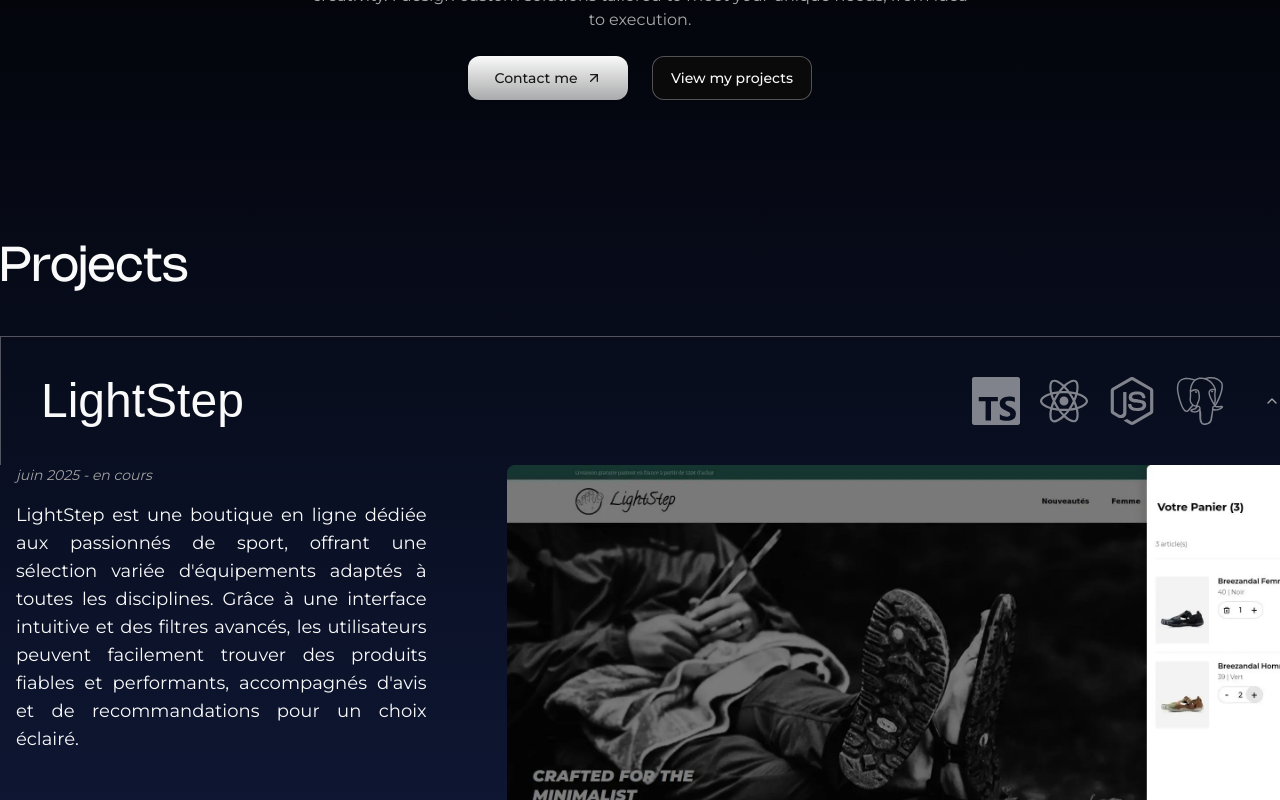
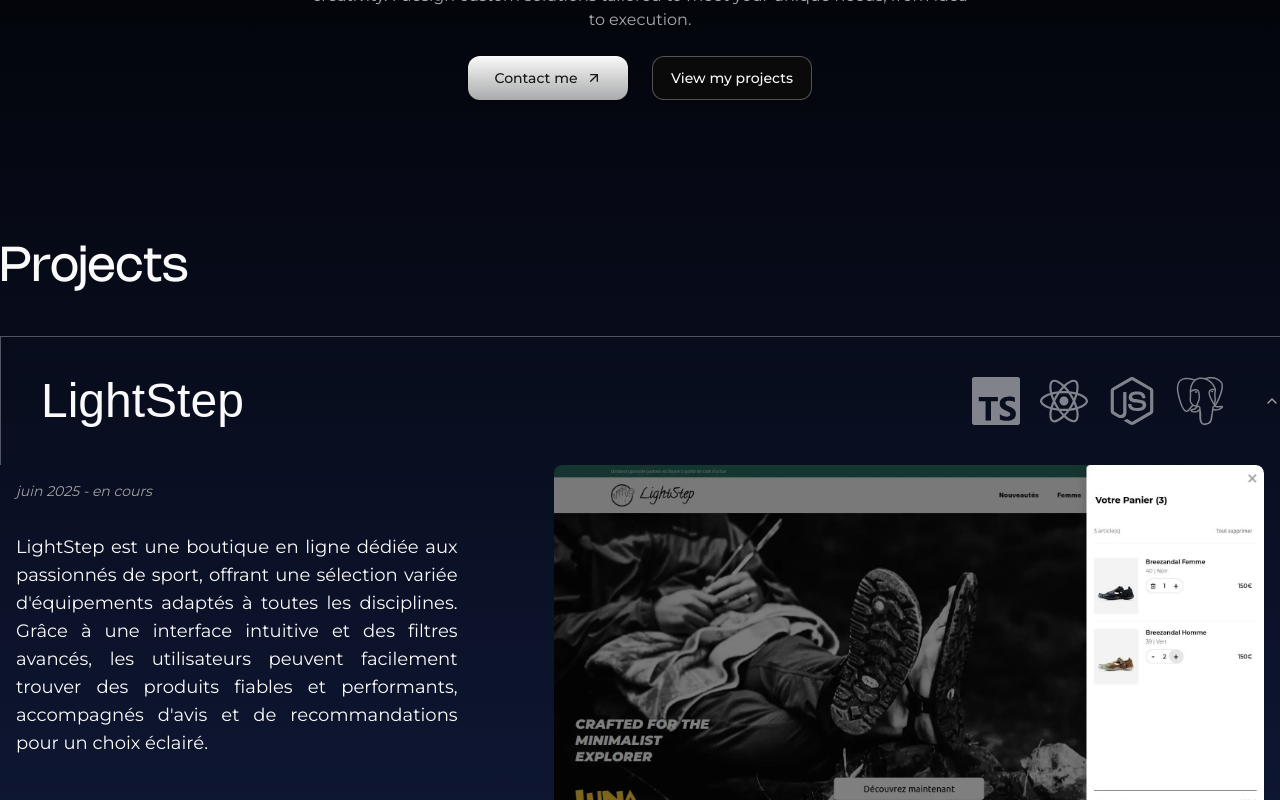
Before and after one commit to NamaKa298/portfolio, a Next.js app: page /en in a window 1280 px wide. Both pictures are taken after a click on the button "LightStep". Shown: the part 476-1276 px from the top of the page. Built offline with nearby package versions, Linux system fonts and the light colour scheme; a web font is replaced by a local one.

Commit message:
modification image projects

```diff
--- a/src/components/projects.tsx
+++ b/src/components/projects.tsx
@@ -63,11 +63,11 @@
                 </AccordionTrigger>
                 <AccordionContent>
                   <div className="flex flex-row">
-                    <div className="w-1/3 pl-4">
-                      <p className="text-sm text-muted-foreground italic pb-4">
+                    <div className="w-2/5">
+                      <p className="p-4 text-sm text-muted-foreground italic">
                         {project.date}
                       </p>
-                      <p className="mb-4 text-justify text-lg">
+                      <p className="p-4 text-justify text-lg">
                         {project.description}
                       </p>
                       <div className="flex pt-10 pb-10 justify-center">
@@ -75,7 +75,7 @@
                           {t('viewProject')} ↗
                         </Button>
                       </div>
-                      <div className="flex gap-3 pt-4">
+                      <div className="flex gap-3 p-4">
                         {project.competences.map((tech) => {
                           const icon = techIcons[tech];
                           return (
@@ -93,11 +93,13 @@
                         })}
                       </div>
                     </div>
-                    <img
-                      src={project.image}
-                      alt={project.title}
-                      className="w-2/3 ml-20 rounded-lg"
-                    />
+                    <div className="w-3/5 ml-20 mr-4 rounded-lg overflow-hidden">
+                      <img
+                        src={project.image}
+                        alt={project.title}
+                        className="w-full h-auto object-contain rounded-lg"
+                      />
+                    </div>
                   </div>
                 </AccordionContent>
               </AccordionItem>
```
